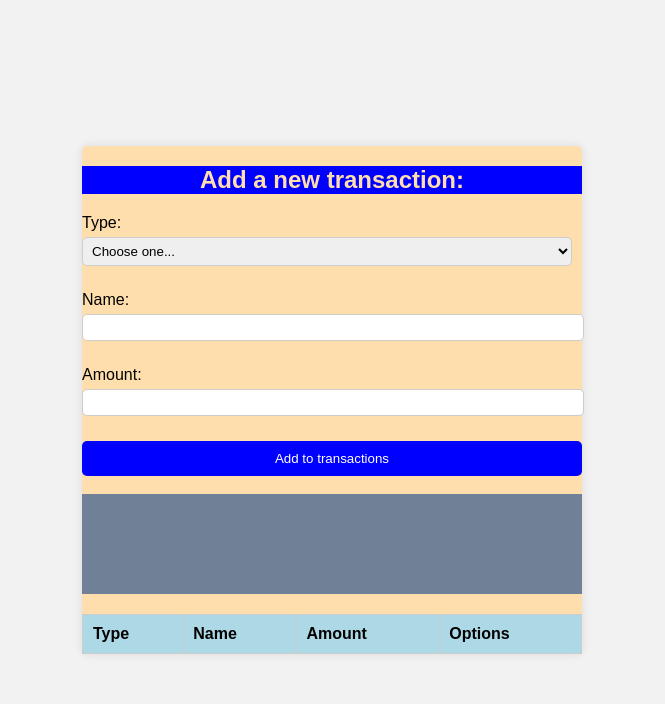
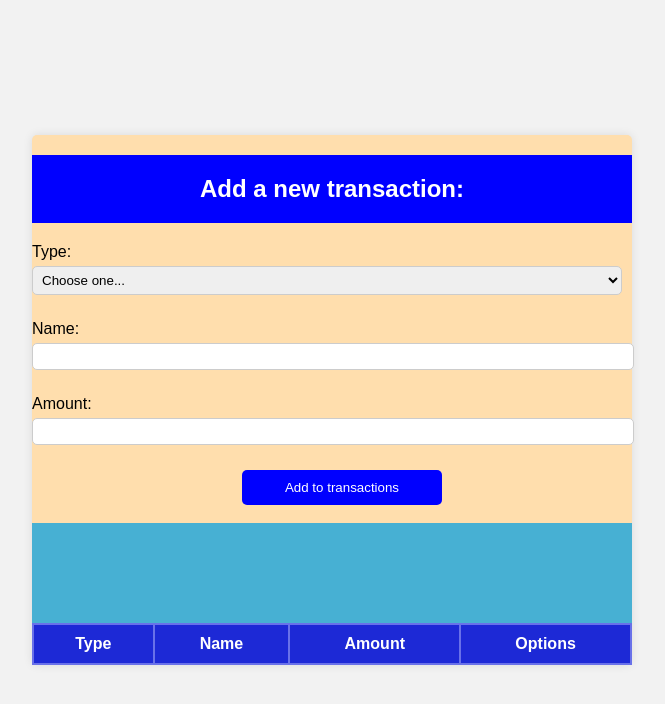
Before and after one commit to deepikagavini/budget, a plain HTML site: page index.html in a window 1280 px wide. Shown: the whole page, without its empty margins (308-973 px from the left). Drawn offline with Linux system fonts and the light colour scheme.

Commit message:
Update index.html

```diff
--- a/index.html
+++ b/index.html
@@ -17,15 +17,17 @@
 
 .container {
     background-color: #ffdead;
-        /* padding: 10px; */
     border-radius: 5px;
     box-shadow: 0 0 10px rgba(0,0,0,0.1);
 }
 
 h2 {
-        color: #ffdead;
+    color:white;
+    background-color: #0000ff;
     text-align: center;
-        background-color: #0000ff;
+    padding-top:20px;
+    padding-bottom: 20px;
+
 }
 
 .form-group {
@@ -58,21 +60,28 @@
 button:hover {
     background-color: #000099;
 }
+#add-btn{
+   margin-left:35%;
+    width:200px;
+
+}
 
 table {
     width: 100%;
     border-collapse: collapse;
-        margin-top: 20px;
 }
 
 thead {
-        background-color: #add8e6;
+    background-color: #1d29d6;
+    color:white;
 }
 
 th, td {
     padding: 10px;
-        text-align: left;
-        border: 1px solid #ccc;
+    text-align:center;
+    border: 2px solid #6971e9;
+
+
 }
 
 tbody tr:nth-child(odd) {
@@ -87,10 +96,10 @@
     color: #ff0000;
     cursor: pointer;
 }
-    .deep{
-        width: 500px;
-        height: 100px;
-        background-color: #0d428896;
+.kk{
+    background-color: #47b0d3;
+    height:100px;
+    width:600px;
 }
     </style>
 </head>
@@ -114,7 +123,10 @@
             <input type="number" id="amount">
         </div>
         <button id="add-btn">Add to transactions</button><br><br>
-      <div class="deep"></div>
+        <div class="kk">
+
+        </div>
+
         <table id="transactions-table">
             <thead>
                 <tr>
@@ -125,6 +137,7 @@
                 </tr>
             </thead>
             <tbody id="transactions-list">
+                <!-- Transactions will be added here -->
             </tbody>
         </table>
     </div>
@@ -158,6 +171,8 @@
     } else {
         alert('Please fill out all fields');
     }
-        });</script>
+});
+    </script>
+
 </body>
 </html>
```
Lines whose indentation alone changed are shown as unchanged.
